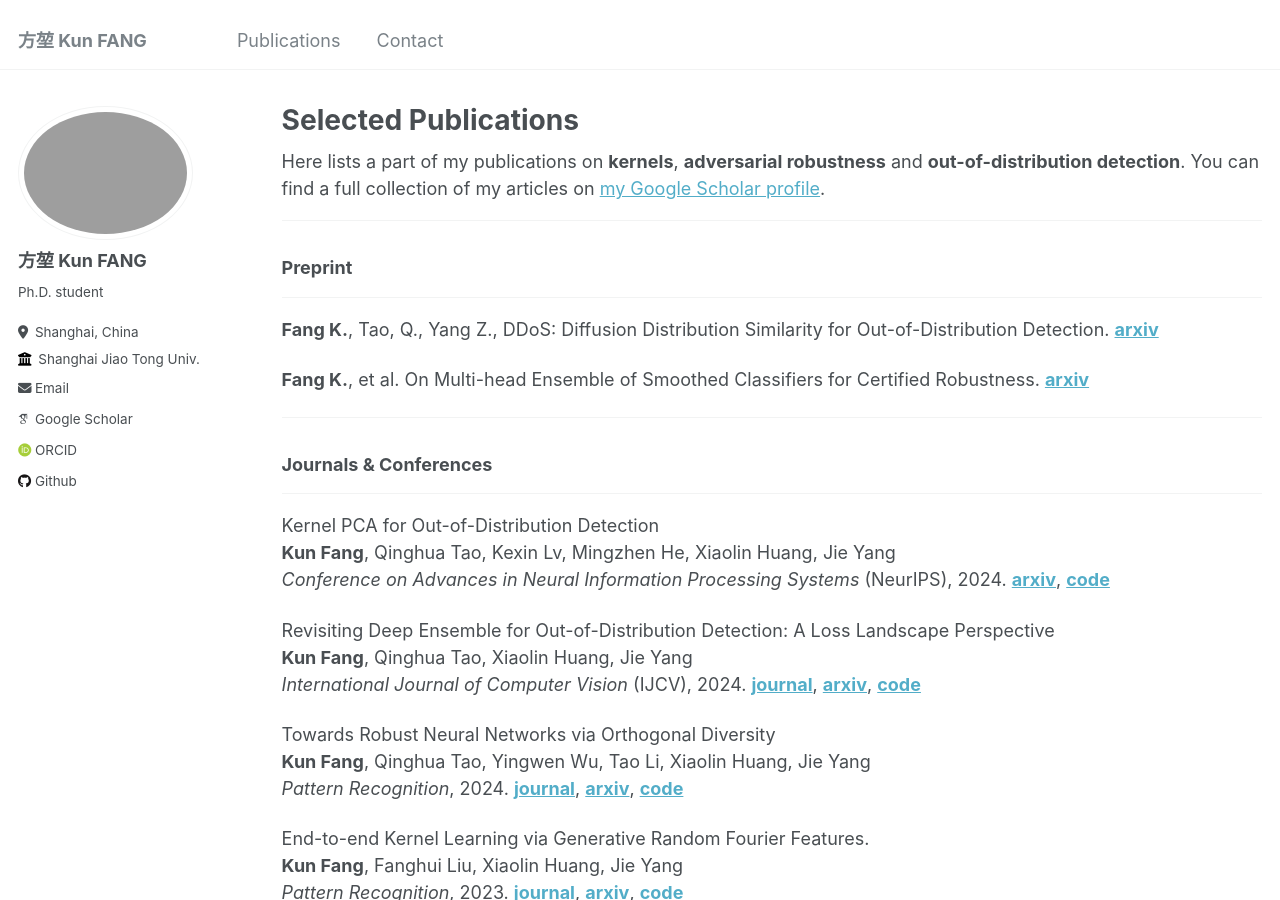
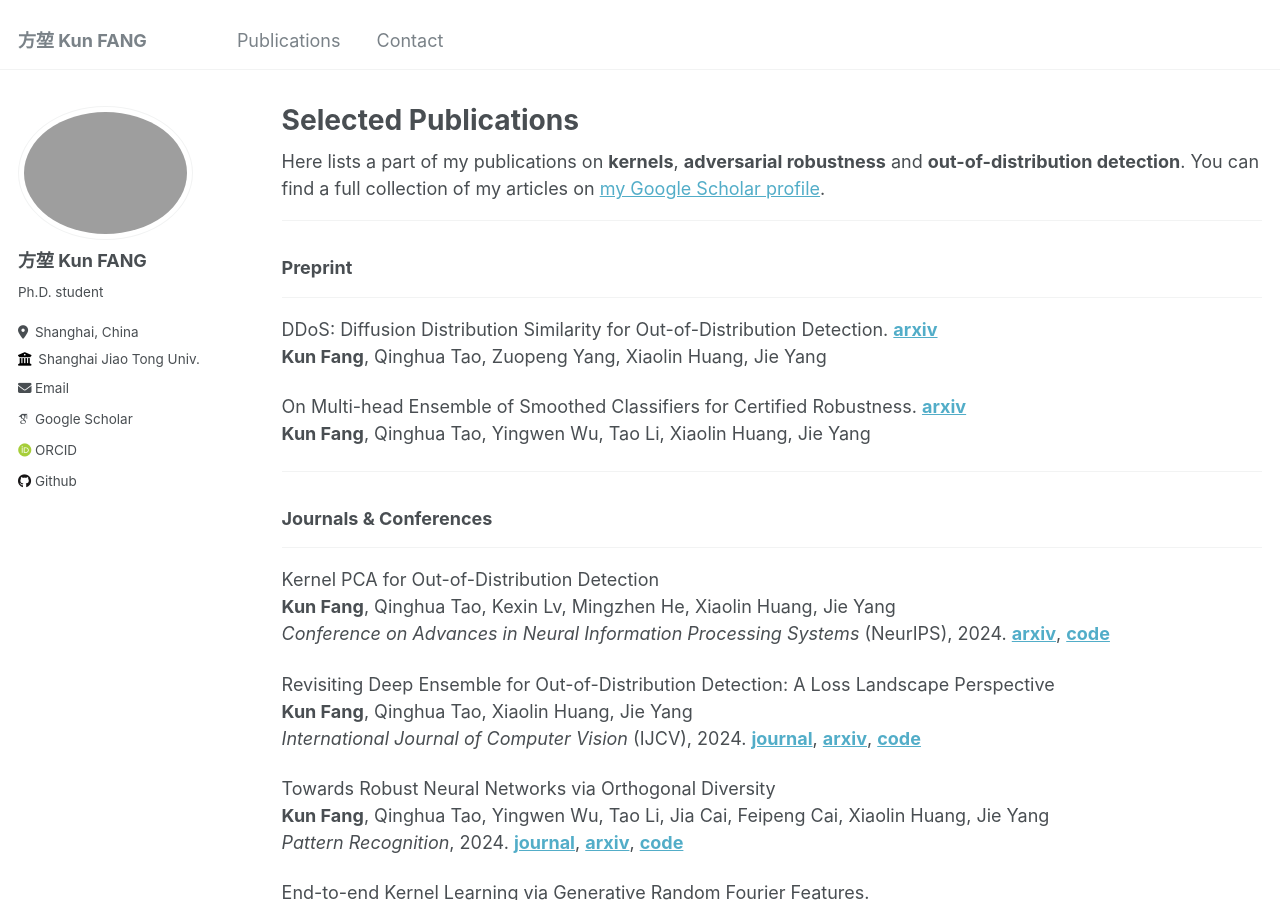
Before and after one commit to fanghenshaometeor/fanghenshaometeor.github.io, a Jekyll site: the page built from _pages/publications.md, in a window 1280 px wide and 900 px high. Built offline with Jekyll 4.4.1, drawn with Linux system fonts in a browser that asks for light colours; some web fonts are replaced.

Commit message:
update-pub

```diff
--- a/_pages/publications.md
+++ b/_pages/publications.md
@@ -21,9 +21,11 @@ author_profile: true
 ---
 <!-- **Fang K.**, et al. Kernel PCA for Out-of-Distribution Detection. **[arxiv](https://arxiv.org/abs/2402.02949)** -->
 
-**Fang K.**, Tao, Q., Yang Z., DDoS: Diffusion Distribution Similarity for Out-of-Distribution Detection. **[arxiv](https://arxiv.org/abs/2409.10094)**
+DDoS: Diffusion Distribution Similarity for Out-of-Distribution Detection. **[arxiv](https://arxiv.org/abs/2409.10094)**
+**Kun Fang**, Qinghua Tao, Zuopeng Yang, Xiaolin Huang, Jie Yang
 
-**Fang K.**, et al. On Multi-head Ensemble of Smoothed Classifiers for Certified Robustness. **[arxiv](https://arxiv.org/abs/2211.10882)**
+On Multi-head Ensemble of Smoothed Classifiers for Certified Robustness. **[arxiv](https://arxiv.org/abs/2211.10882)**
+**Kun Fang**, Qinghua Tao, Yingwen Wu, Tao Li, Xiaolin Huang, Jie Yang
 
 ---
 
@@ -38,7 +40,7 @@ Revisiting Deep Ensemble for Out-of-Distribution Detection: A Loss Landscape Per
 *International Journal of Computer Vision* (IJCV), 2024. **[journal](https://doi.org/10.1007/s11263-024-02156-x)**, **[arxiv](https://arxiv.org/abs/2310.14227)**, **[code](https://github.com/fanghenshaometeor/ood-mode-ensemble)**
 
 Towards Robust Neural Networks via Orthogonal Diversity
-**Kun Fang**, Qinghua Tao, Yingwen Wu, Tao Li, Xiaolin Huang, Jie Yang
+**Kun Fang**, Qinghua Tao, Yingwen Wu, Tao Li, Jia Cai, Feipeng Cai, Xiaolin Huang, Jie Yang
 *Pattern Recognition*, 2024. **[journal](https://doi.org/10.1016/j.patcog.2024.110281)**, **[arxiv](https://arxiv.org/abs/2010.12190)**, **[code](https://github.com/fanghenshaometeor/DIversity-via-Orthogonality)** <!--, **[read more](/publication/2024-02-17-paper-title-number-4)**-->
 
 End-to-end Kernel Learning via Generative Random Fourier Features.
```
